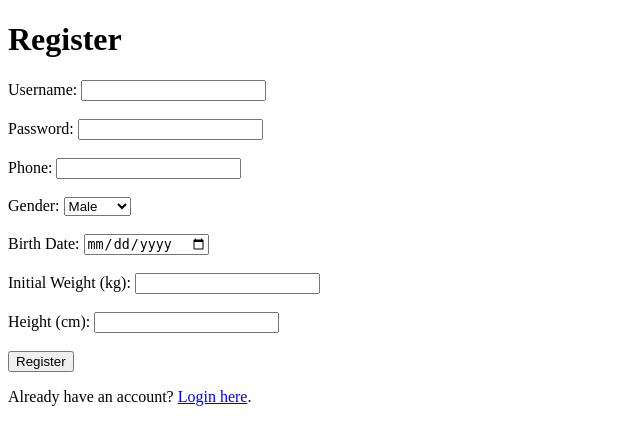
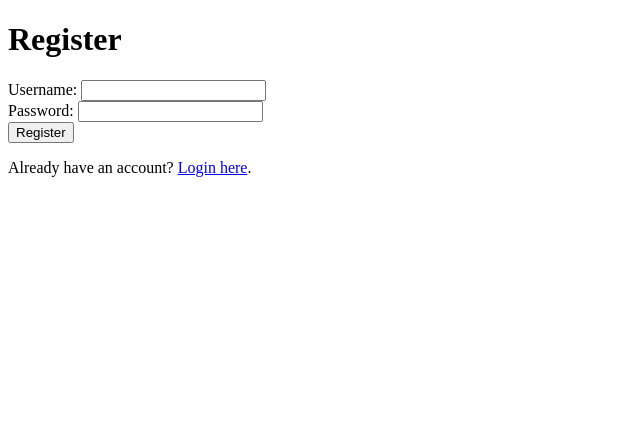
Before and after one commit to ChengEnLu252/life_tracking, a Flask app: page /register in a window 1280 px wide. Shown: the top 445 px of the page, without its empty margins (0-640 px from the left). Run offline with Flask 3, Linux system fonts and the light colour scheme.

Commit message:
Revert "Update register.html"

```diff
--- a/src/templates/register.html
+++ b/src/templates/register.html
@@ -1,3 +1,4 @@
+<!-- regiester畫面 -->
 <!DOCTYPE html>
 <html lang="en">
 <head>
@@ -8,50 +9,14 @@
 <body>
     <h1>Register</h1>
     <form method="POST" action="/register">
-        <!-- Username -->
         <label for="username">Username:</label>
         <input type="text" name="username" id="username" required>
-        <br><br>
-
-        <!-- Password -->
+        <br>
         <label for="password">Password:</label>
         <input type="password" name="password" id="password" required>
-        <br><br>
-
-        <!-- Phone -->
-        <label for="phone">Phone:</label>
-        <input type="tel" name="phone" id="phone" required pattern="[0-9]+" title="Phone number must contain only digits">
-        <br><br>
-
-        <!-- Gender -->
-        <label for="gender">Gender:</label>
-        <select name="gender" id="gender" required>
-            <option value="Male">Male</option>
-            <option value="Female">Female</option>
-            <option value="Other">Other</option>
-        </select>
-        <br><br>
-
-        <!-- Birth Date -->
-        <label for="birth_date">Birth Date:</label>
-        <input type="date" name="birth_date" id="birth_date">
-        <br><br>
-
-        <!-- Initial Weight -->
-        <label for="init_weight">Initial Weight (kg):</label>
-        <input type="number" name="init_weight" id="init_weight" step="0.1">
-        <br><br>
-
-        <!-- Height -->
-        <label for="height">Height (cm):</label>
-        <input type="number" name="height" id="height" step="0.1">
-        <br><br>
-
-        <!-- Submit Button -->
+        <br>
         <button type="submit">Register</button>
     </form>
-
-    <!-- Link to Login -->
     <p>Already have an account? <a href="/">Login here</a>.</p>
 </body>
 </html>
```
